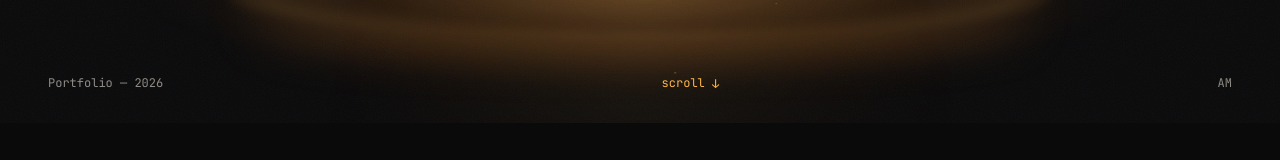
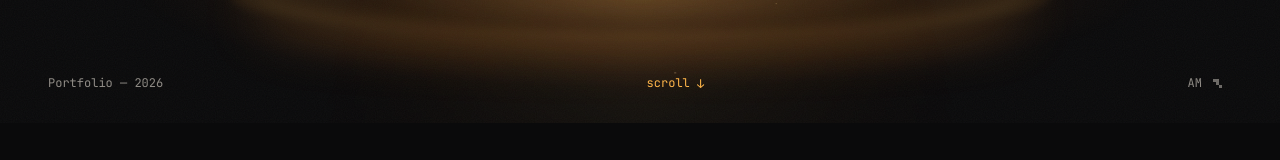
Before and after one commit to ale-lded/Portfolio, a React (Vite) app: page / in a window 1280 px wide. Shown: the part 677-837 px from the top of the page. Built offline with nearby package versions, Linux system fonts and the light colour scheme.

Commit message:
feat(portfolio): a second way into the cipher terminal, after the hero initials
The stray cursor now also sits after "AM" in the hero's bottom line; the
footer one stays.

Co-Authored-By: Claude Opus 5.5 <noreply@anthropic.com>

```diff
--- a/src/components/backstage/Bug.css
+++ b/src/components/backstage/Bug.css
@@ -19,7 +19,9 @@
   margin: -14px 0 0 -14px;
 }
 
-/* In the footer, right after the copyright: a stray cursor, grey like the text around it */
+/* Stray cursors in grey text, both opening the cipher terminal:
+   in the hero's bottom line after the initials, and in the footer after the copyright */
+.bug--hero,
 .bug--footer {
   --bug-idle: rgba(142, 138, 132, 0.75);
   position: relative;
--- a/src/components/stage/Hero.tsx
+++ b/src/components/stage/Hero.tsx
@@ -1,5 +1,7 @@
 import { forwardRef, type Ref } from 'react'
-import { hero, person } from '../../content'
+import { hero, person, terminal } from '../../content'
+import { openTerminal } from '../../lib/terminal'
+import { Bug } from '../backstage/Bug'
 
 type HeroProps = {
   /** The service line: the particle engine samples its pixels and transmutes it. */
@@ -22,7 +24,10 @@ export const Hero = forwardRef<HTMLElement, HeroProps>(function Hero({ titleRef
         <span className="hero__hint" aria-hidden="true">
           {hero.hint} <span className="hero__arrow">↓</span>
         </span>
-        <span>{person.initials}</span>
+        <span>
+          {person.initials}
+          <Bug className="bug--hero" label={terminal.trigger} onClick={openTerminal} />
+        </span>
       </div>
     </header>
   )
--- a/src/content.ts
+++ b/src/content.ts
@@ -203,7 +203,7 @@ export const race = {
   again: 'Race again',
 }
 
-/** The cipher terminal, opened by the stray cursor in the footer. */
+/** The cipher terminal, opened by a stray cursor: after the initials in the hero, and after the copyright in the footer. */
 export const terminal = {
   /** Accessible name of the hidden trigger */
   trigger: 'A stray cursor',
--- a/src/lib/terminal.ts
+++ b/src/lib/terminal.ts
@@ -1,5 +1,5 @@
 /**
- * The cipher terminal opens from the footer, but lives at the root of the app (next to
+ * The cipher terminal opens from the hero and the footer, but lives at the root of the app (next to
  * the backstage). A window event connects the two without threading props through.
  */
 const OPEN_EVENT = 'terminal:open'
```
